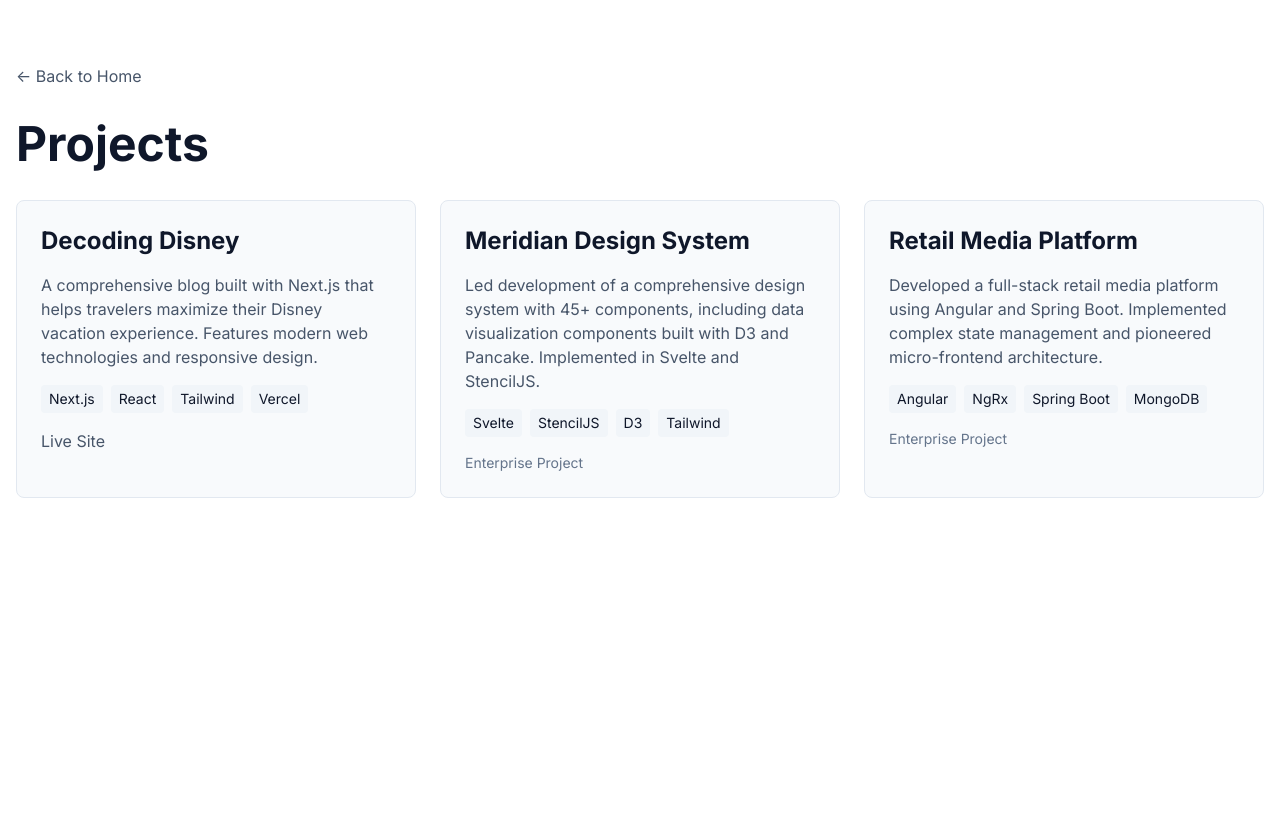
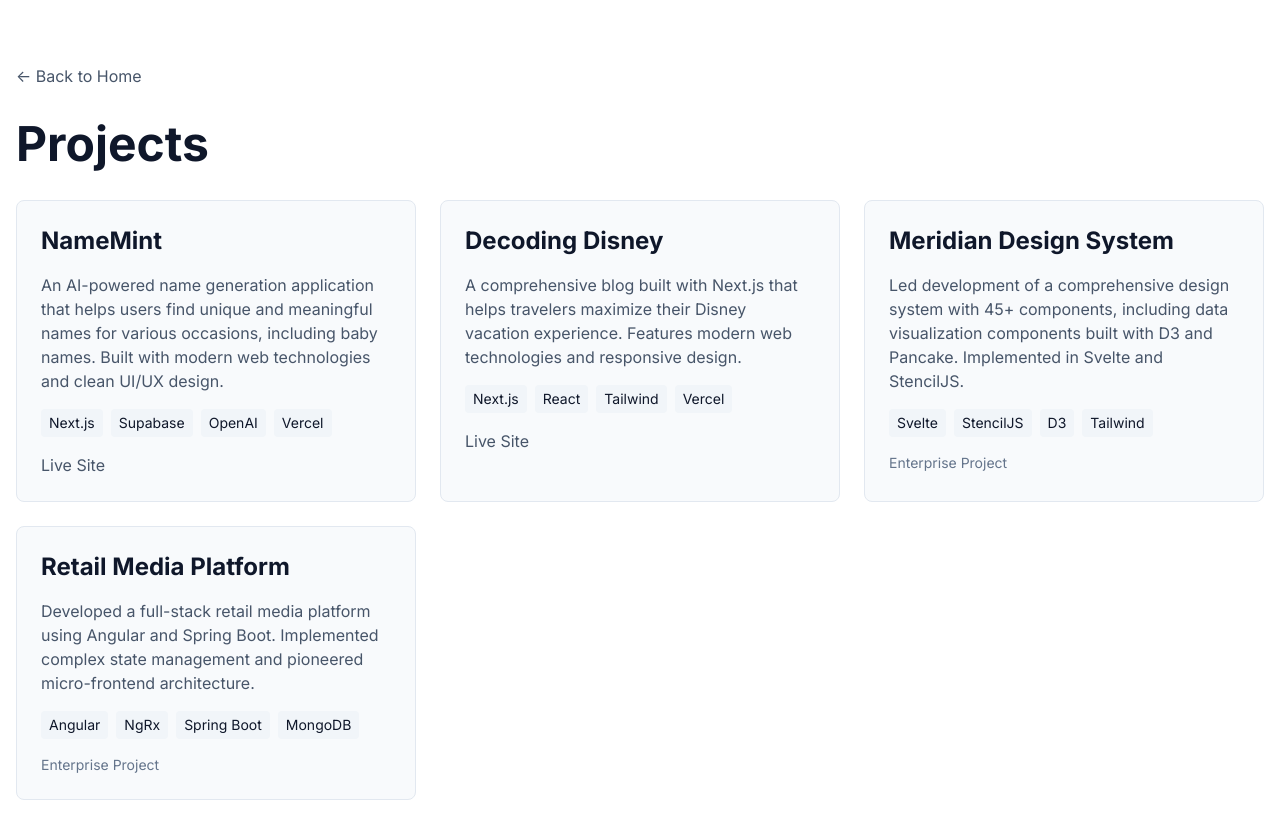
Before and after one commit to tytusplanck/portfolio, a SvelteKit app: page /projects in a window 1280 px wide. Shown: the top 838 px of the page. Before the commit the page ends 800 px from the top, so only its background shows below. Built offline with nearby package versions, Linux system fonts and the light colour scheme.

Commit message:
New project

```diff
--- a/src/routes/projects/+page.svelte
+++ b/src/routes/projects/+page.svelte
@@ -7,6 +7,34 @@
     <h1 class="text-4xl md:text-5xl font-bold mb-8">Projects</h1>
 
     <div class="grid grid-cols-1 md:grid-cols-2 lg:grid-cols-3 gap-6">
+      <!-- NameMint -->
+      <div class="bg-slate-50 border border-slate-200 rounded-lg p-6">
+        <h2 class="text-2xl font-bold mb-4">NameMint</h2>
+        <p class="text-slate-600 mb-4">
+          An AI-powered name generation application that helps users find unique
+          and meaningful names for various occasions, including baby names.
+          Built with modern web technologies and clean UI/UX design.
+        </p>
+        <div class="mb-4">
+          <div class="flex flex-wrap gap-2 text-sm">
+            <span class="bg-slate-100 px-2 py-1 rounded">Next.js</span>
+            <span class="bg-slate-100 px-2 py-1 rounded">Supabase</span>
+            <span class="bg-slate-100 px-2 py-1 rounded">OpenAI</span>
+            <span class="bg-slate-100 px-2 py-1 rounded">Vercel</span>
+          </div>
+        </div>
+        <div class="flex gap-2">
+          <a
+            href="https://v0-name-mint-asgrogwrm6f.vercel.app"
+            target="_blank"
+            rel="noopener noreferrer"
+            class="text-slate-600 hover:text-slate-800"
+          >
+            Live Site
+          </a>
+        </div>
+      </div>
+
       <!-- Decoding Disney -->
       <div class="bg-slate-50 border border-slate-200 rounded-lg p-6">
         <h2 class="text-2xl font-bold mb-4">Decoding Disney</h2>
```
